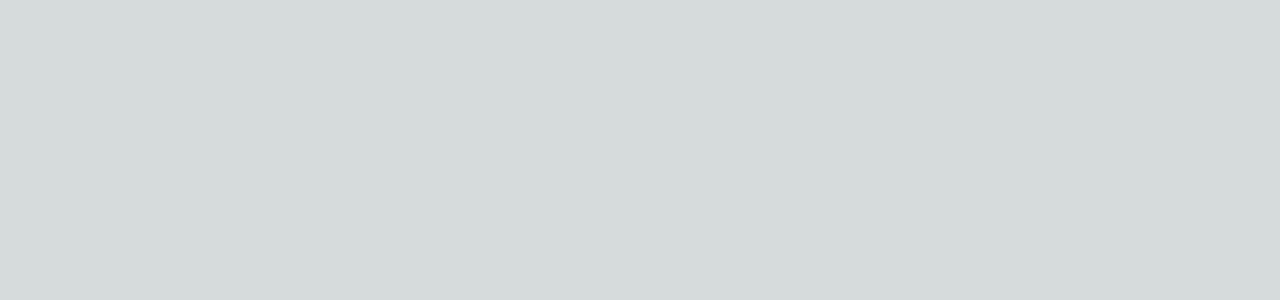
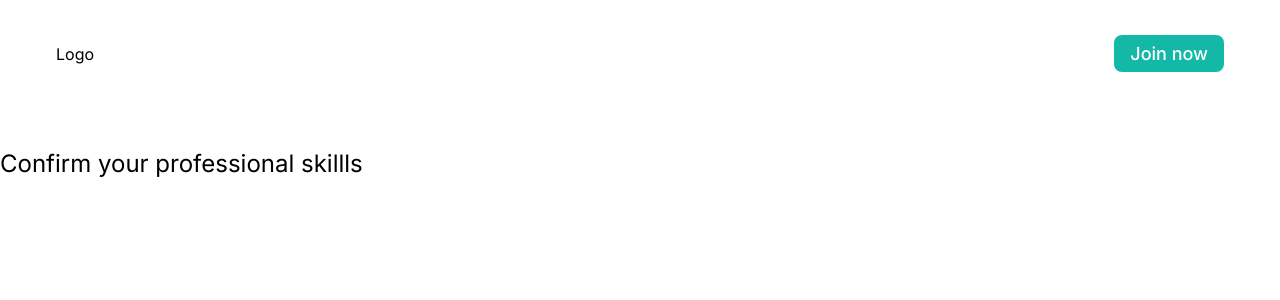
Before and after one commit to javorskyp/reactFirebase-auth, a Next.js app: page / in a window 1280 px wide. Shown: the top 300 px of the page. Built offline with nearby package versions, Linux system fonts and the light colour scheme.

Commit message:
react styles

```diff
--- a/app/globals.css
+++ b/app/globals.css
@@ -18,10 +18,5 @@
 
 body {
   color: rgb(var(--foreground-rgb));
-  background: linear-gradient(
-      to bottom,
-      transparent,
-      rgb(var(--background-end-rgb))
-    )
-    rgb(var(--background-start-rgb));
+  background: white
 }
--- a/app/page.tsx
+++ b/app/page.tsx
@@ -1,4 +1,6 @@
 import Head from 'next/head';
+import Nav from '../components/Nav'
+
 
 export default function Home() {
   return (
@@ -8,7 +10,8 @@ export default function Home() {
         <meta name="description" content="Generated by create next app" />
         <link rel="icon" href="/favicon.ico" />
       </Head>
-      <main></main>
+      <Nav/>
+      <main><h2 className="text-2xl mt-10">Confirm your professional skillls</h2></main>
     </div>
   )
 }
--- /dev/null
+++ b/components/Nav.js
@@ -0,0 +1,14 @@
+import Link from "next/link";
+
+export default function Nav () {
+    return (
+        <nav className="mx-14 flex justify-between items-center py-10">
+            <Link href={"/"}>Logo</Link>
+            <ul>
+                <Link className="py-2 px-4 text-lg bg-teal-500 text-white rounded-lg font-medium ml-9" href={"/auth/login"}>
+                    Join now
+                </Link>
+            </ul>
+        </nav>
+    )
+}
--- /dev/null
+++ b/components/auth/login.js
@@ -0,0 +1,18 @@
+import {FcGoogle} from 'react-icons/fc';
+import { AiFillFacebook } from 'react-icons/ai'
+
+export default function Login() {
+    return (
+        <div>
+            <h2>Join</h2>
+            <div>
+                <h3>Sign in man with other company</h3>
+            </div>
+            <div>
+                <button><FcGoogle/>Sign with Google</button>
+                <button><AiFillFacebook/>Sign with Facebook</button>
+            </div>
+        </div>
+
+    )
+}
--- /dev/null
+++ b/components/layout.js
@@ -0,0 +1,8 @@
+import Nav from '/Nav';
+
+export default function Layout({children}) {
+    <div className="mx-14">
+        <Nav/>
+        <main>{children}</main>
+    </div>
+};
--- a/package.json
+++ b/package.json
@@ -18,6 +18,7 @@
     "next": "13.4.4",
     "react": "18.2.0",
     "react-dom": "18.2.0",
+    "react-icon": "^1.0.0",
     "typescript": "5.0.4"
   },
   "devDependencies": {
```
Also changed, not shown: 1 other file (tests, documents, lock files or other folders).
